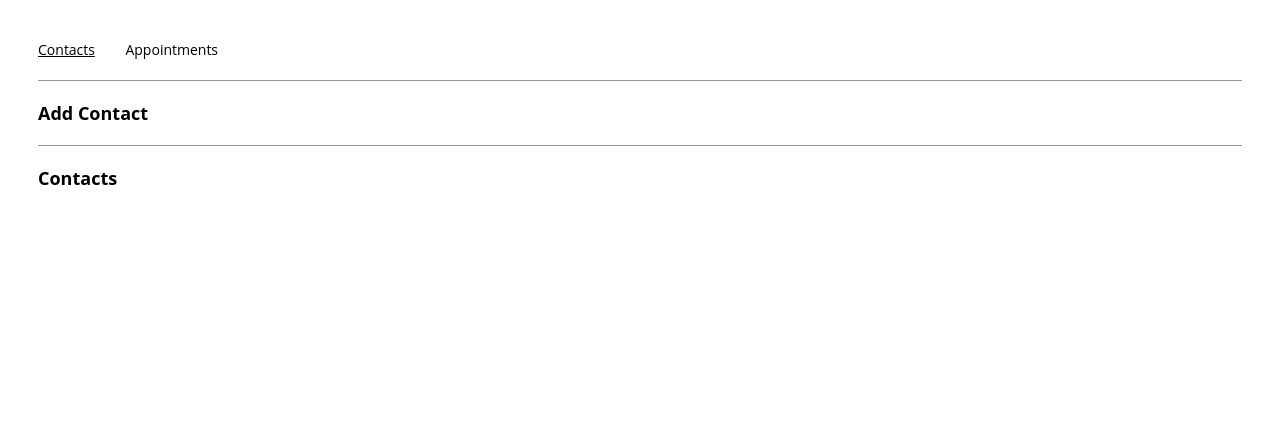
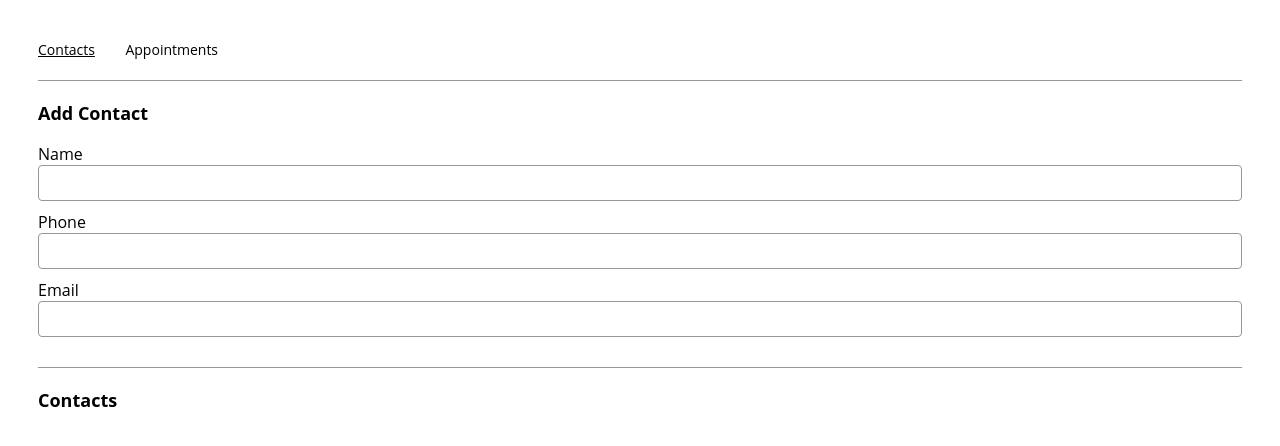
Before and after one commit to tommaso-berti/appointment-planner, a React (Create React App) app: page /contacts in a window 1280 px wide. Shown: the top 446 px of the page. Built offline with nearby package versions, Linux system fonts and the light colour scheme.

Commit message:
add contact form management

```diff
--- a/src/App.js
+++ b/src/App.js
@@ -1,11 +1,15 @@
-import React from "react";
+import React, {useState} from "react";
 import { RouterProvider, createBrowserRouter, createRoutesFromElements, Route, Navigate } from "react-router-dom"
 import Root, { ROUTES } from "./components/root/Root";
 import { AppointmentsPage } from "./containers/appointmentsPage/AppointmentsPage";
 import { ContactsPage } from "./containers/contactsPage/ContactsPage";
 
 function App() {
-  /*
+     const [contactList, setContactList] = useState([]);
+     const saveContact = (e) => {
+         setContactList([...contactList, e.target.value]);
+     }
+     /*
   Define state variables for
   contacts and appointments
   */
@@ -18,7 +22,7 @@ function App() {
   const router = createBrowserRouter(createRoutesFromElements(
     <Route path="/" element={ <Root/> }>
       <Route index element={ <Navigate to={ROUTES.CONTACTS} replace/> }/>
-      <Route path={ROUTES.CONTACTS} element={ <ContactsPage /> /* Add props to ContactsPage */ }/>
+      <Route path={ROUTES.CONTACTS} element={ <ContactsPage saveContact={saveContact}/> /* Add props to ContactsPage */ }/>
       <Route path={ROUTES.APPOINTMENTS} element={ <AppointmentsPage /> /* Add props to AppointmentsPage */ }/>
     </Route>
   ));
--- a/src/components/contactForm/ContactForm.js
+++ b/src/components/contactForm/ContactForm.js
@@ -1,4 +1,5 @@
 import React from "react";
+import {Form} from "react-router-dom";
 
 export const ContactForm = ({
   name,
@@ -9,7 +10,15 @@ export const ContactForm = ({
   setEmail,
   handleSubmit
 }) => {
+
   return (
-    <></>
+      <form onSubmit={handleSubmit}>
+        <label htmlFor="name">Name</label>
+        <input id="name" value={name} onChange={(e) => setName(e.target.value)} />
+          <label htmlFor="phone">Phone</label>
+          <input id="phone" value={name} onChange={(e) => setPhone(e.target.value)} />
+          <label htmlFor="email">Email</label>
+          <input id="email" value={name} onChange={(e) => setEmail(e.target.value)} />
+      </form>
   );
 };
--- a/src/containers/contactsPage/ContactsPage.js
+++ b/src/containers/contactsPage/ContactsPage.js
@@ -3,11 +3,14 @@ import React, { useState, useEffect } from "react";
 import { ContactForm } from "../../components/contactForm/ContactForm";
 import { TileList } from "../../components/tileList/TileList";
 
-export const ContactsPage = () => {
+export const ContactsPage = ({contactList, saveContact}) => {
   /*
   Define state variables for
   contact info and duplicate check
   */
+    const [name, setName] = useState("");
+    const [phone, setPhone] = useState("");
+    const [email, setEmail] = useState("");
 
   const handleSubmit = (e) => {
     e.preventDefault();
@@ -15,6 +18,14 @@ export const ContactsPage = () => {
     Add contact info and clear data
     if the contact name is not a duplicate
     */
+      if (name && phone && email) {
+          if(!contactList.find((contact) => contact.name === name)) {
+              saveContact({name, phone, email});
+              setName("");
+              setPhone("");
+              setEmail("");
+          }
+      }
   };
 
   /*
@@ -26,6 +37,7 @@ export const ContactsPage = () => {
     <div>
       <section>
         <h2>Add Contact</h2>
+          <ContactForm handleSubmit={handleSubmit} name={name} phone={phone} email={email} setName={setName} setPhone={setPhone} setEmail={setEmail} />
       </section>
       <hr />
       <section>
```
Also changed, not shown: Screenshot 2025-08-03 alle 11.41.21.png (added).
